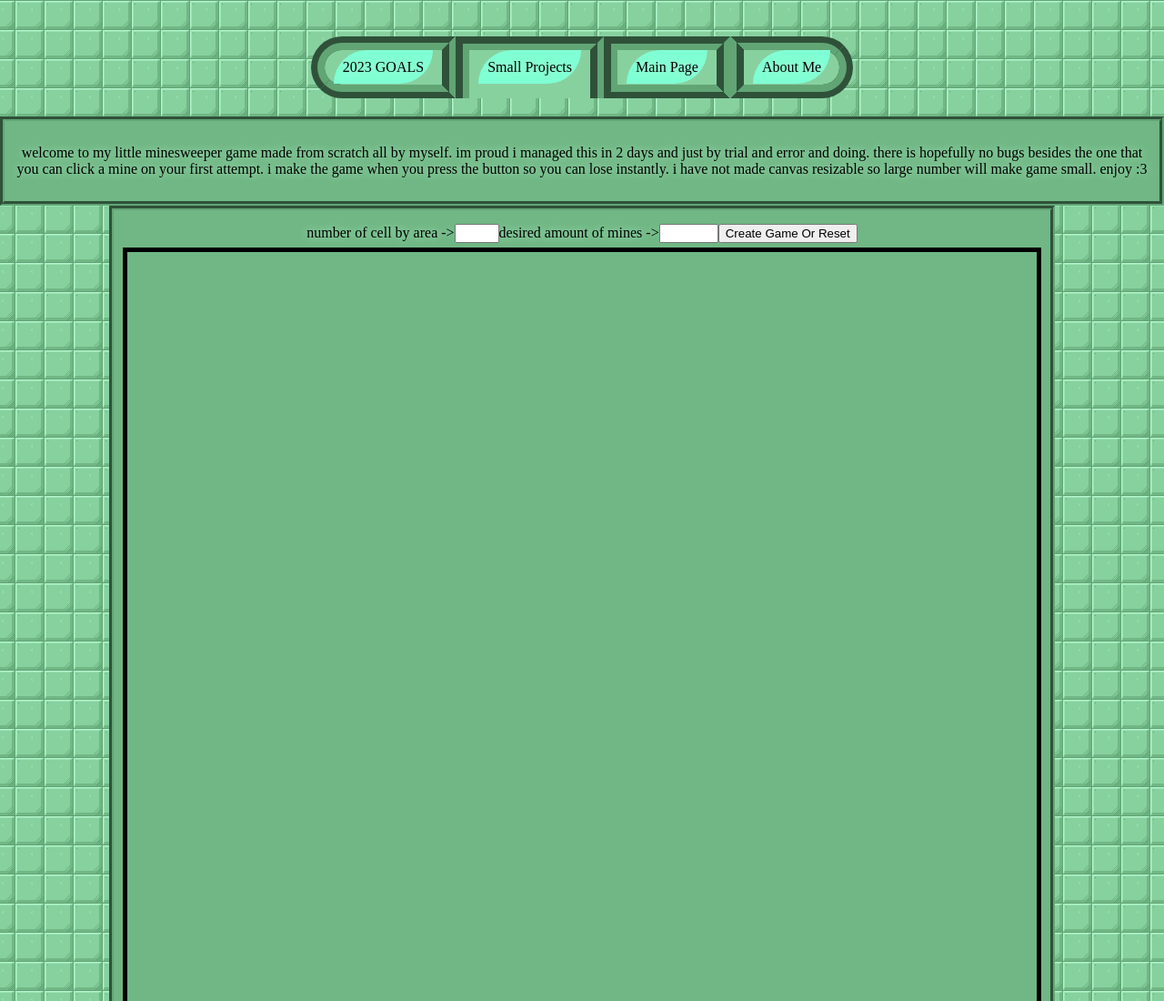
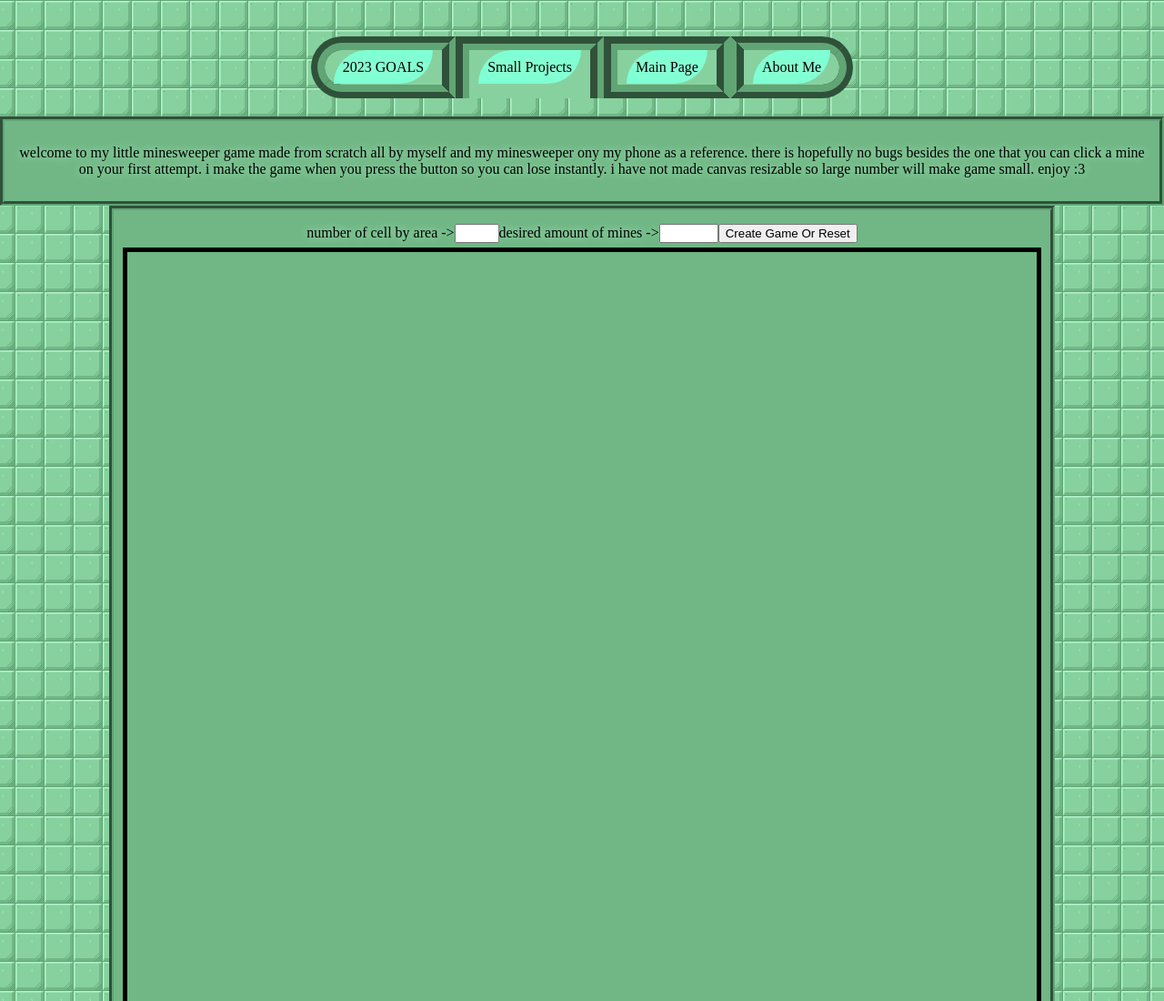
Before and after one commit to emilkodehode/Vertexels, a plain HTML site: page games.html in a window 1280 px wide. Shown: the top 1100 px of the page at 91% size. Drawn offline with Linux system fonts and the light colour scheme.

Commit message:
Update games.html

```diff
--- a/games.html
+++ b/games.html
@@ -30,7 +30,7 @@
     </header>
     <main>
         <section class="geninfo">
-            <p>welcome to my little minesweeper game made from scratch all by myself. im proud i managed this in 2 days and just by trial and error and doing. there is hopefully no bugs besides the one that you can click a mine on your first attempt. i make the game when you press the button so you can lose instantly. i have not made canvas resizable so large number will make game small. enjoy :3</p>
+            <p>welcome to my little minesweeper game made from scratch all by myself and my minesweeper ony my phone as a reference. there is hopefully no bugs besides the one that you can click a mine on your first attempt. i make the game when you press the button so you can lose instantly. i have not made canvas resizable so large number will make game small. enjoy :3</p>
         </section>
         <section id="canvas-section">
             <label for="size">number of cell by area -></label><input type="number" name="size" id="size" min="10" max="100"><label for="mines">desired amount of mines -></label><input type="number" name="mines" id="mines" min="10" max="10000"><button onclick="generateGame()">Create Game Or Reset</button> <br>
```
